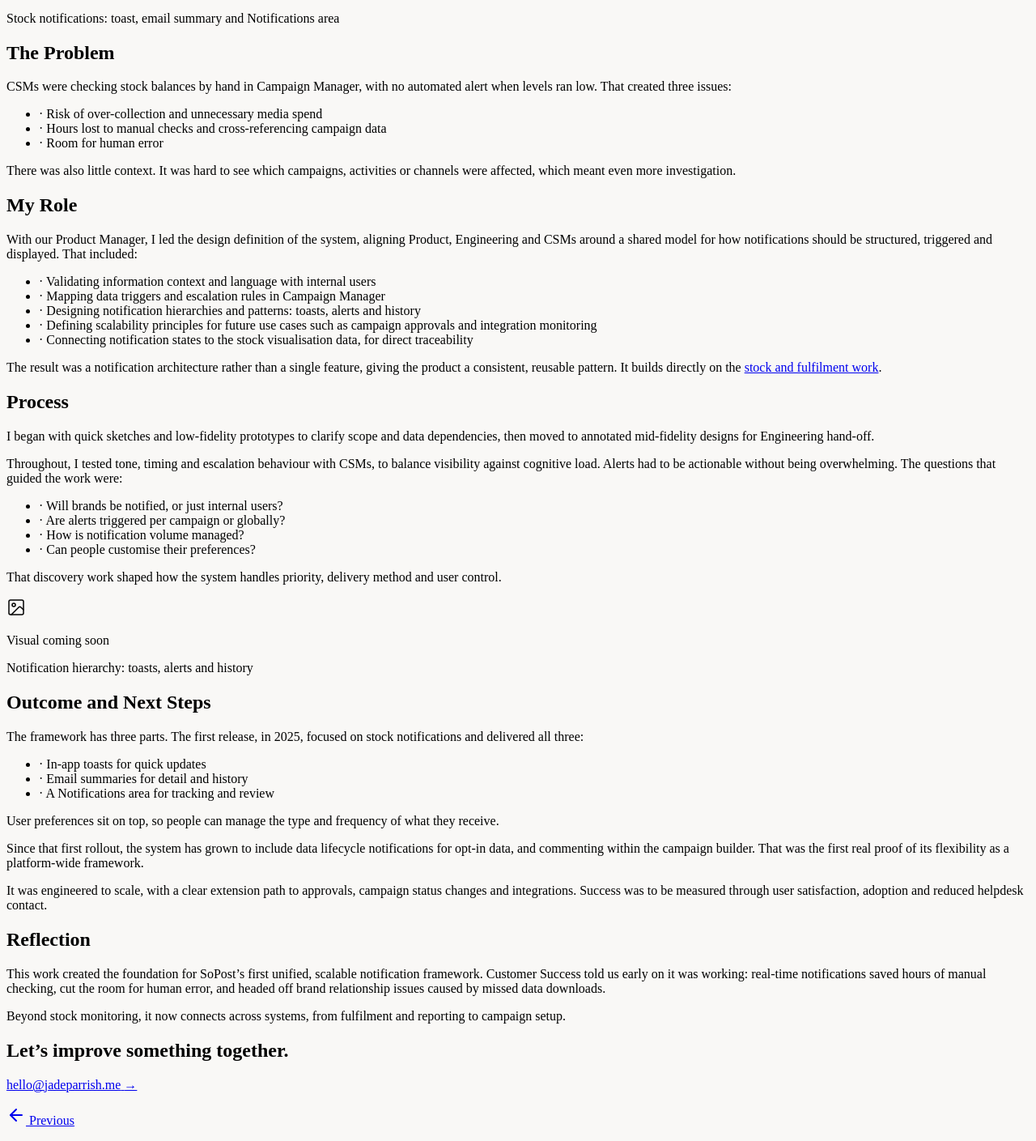
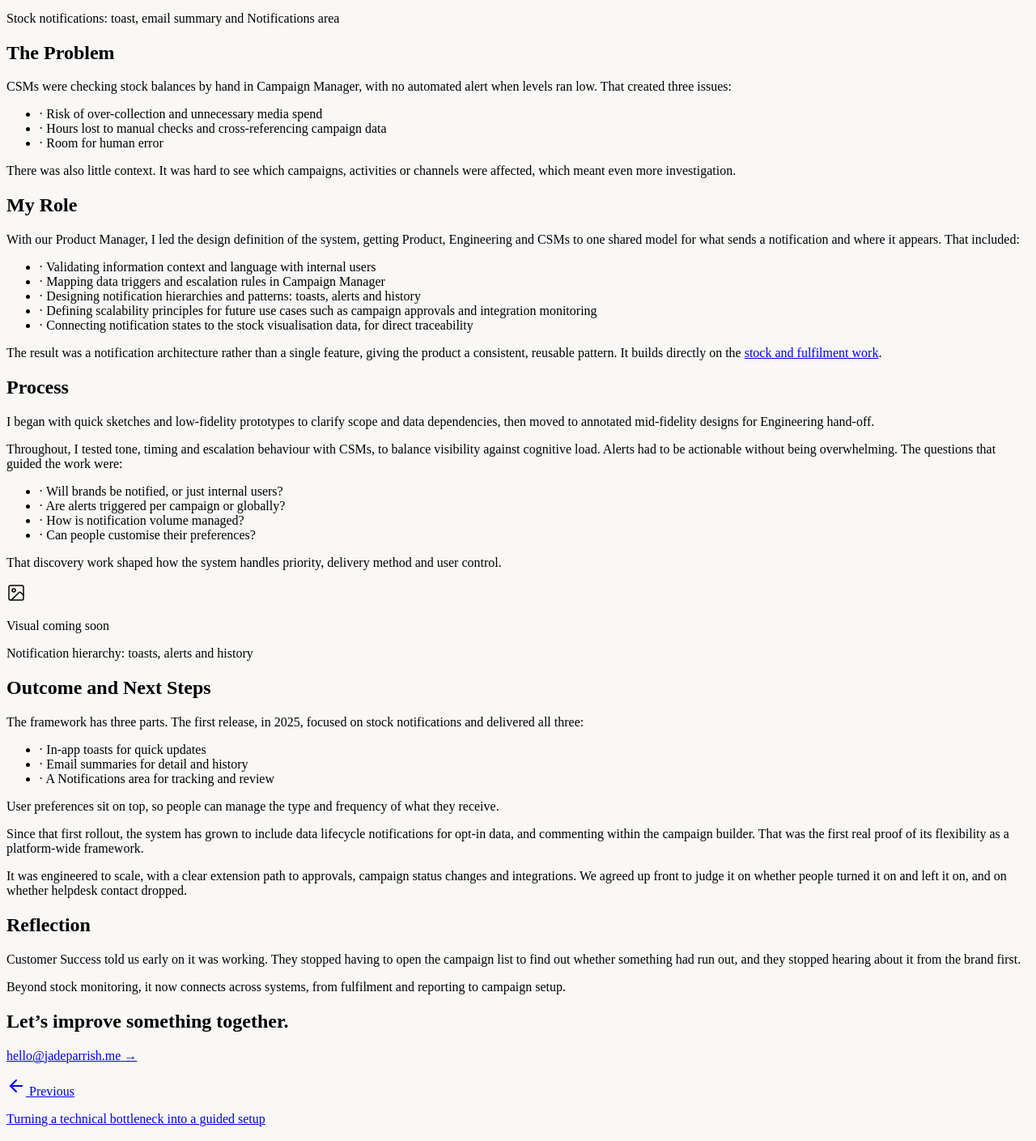
Before and after one commit to jadeparrish/portfolio, a Next.js app: page /work/notifications in a window 1280 px wide. Shown: the part 670-2079 px from the top of the page at 81% size. Built offline with nearby package versions, Linux system fonts and the light colour scheme.

Commit message:
Revise text in notifications page for clarity
Updated the wording for clarity and impact in the My Role and Reflection sections.

```diff
--- a/app/work/notifications/page.js
+++ b/app/work/notifications/page.js
@@ -138,9 +138,9 @@ export default function NotificationsCaseStudy() {
         <section className="py-12 border-b border-neutral-200/80">
           <SectionLabel>My Role</SectionLabel>
           <p className="text-neutral-700 text-[17px] sm:text-[18px] leading-[1.75] mb-4">
-            With our Product Manager, I led the design definition of the system, aligning
-            Product, Engineering and CSMs around a shared model for how notifications
-            should be structured, triggered and displayed. That included:
+            With our Product Manager, I led the design definition of the system, getting
+            Product, Engineering and CSMs to one shared model for what sends a
+            notification and where it appears. That included:
           </p>
           <Bullets
             items={[
@@ -212,8 +212,8 @@ export default function NotificationsCaseStudy() {
           </p>
           <p className="text-neutral-700 text-[17px] sm:text-[18px] leading-[1.75] mt-4">
             It was engineered to scale, with a clear extension path to approvals, campaign
-            status changes and integrations. Success was to be measured through user
-            satisfaction, adoption and reduced helpdesk contact.
+            status changes and integrations. We agreed up front to judge it on whether
+            people turned it on and left it on, and on whether helpdesk contact dropped.
           </p>
         </section>
 
@@ -222,11 +222,9 @@ export default function NotificationsCaseStudy() {
           <SectionLabel>Reflection</SectionLabel>
           <div className="space-y-5 text-neutral-700 text-[17px] sm:text-[18px] leading-[1.75]">
             <p>
-              This work created the foundation for SoPost&rsquo;s first unified, scalable
-              notification framework. Customer Success told us early on it was working:
-              real-time notifications saved hours of manual checking, cut the room for
-              human error, and headed off brand relationship issues caused by missed data
-              downloads.
+              Customer Success told us early on it was working. They stopped having to
+              open the campaign list to find out whether something had run out, and they
+              stopped hearing about it from the brand first.
             </p>
             <p>
               Beyond stock monitoring, it now connects across systems, from fulfilment
```
